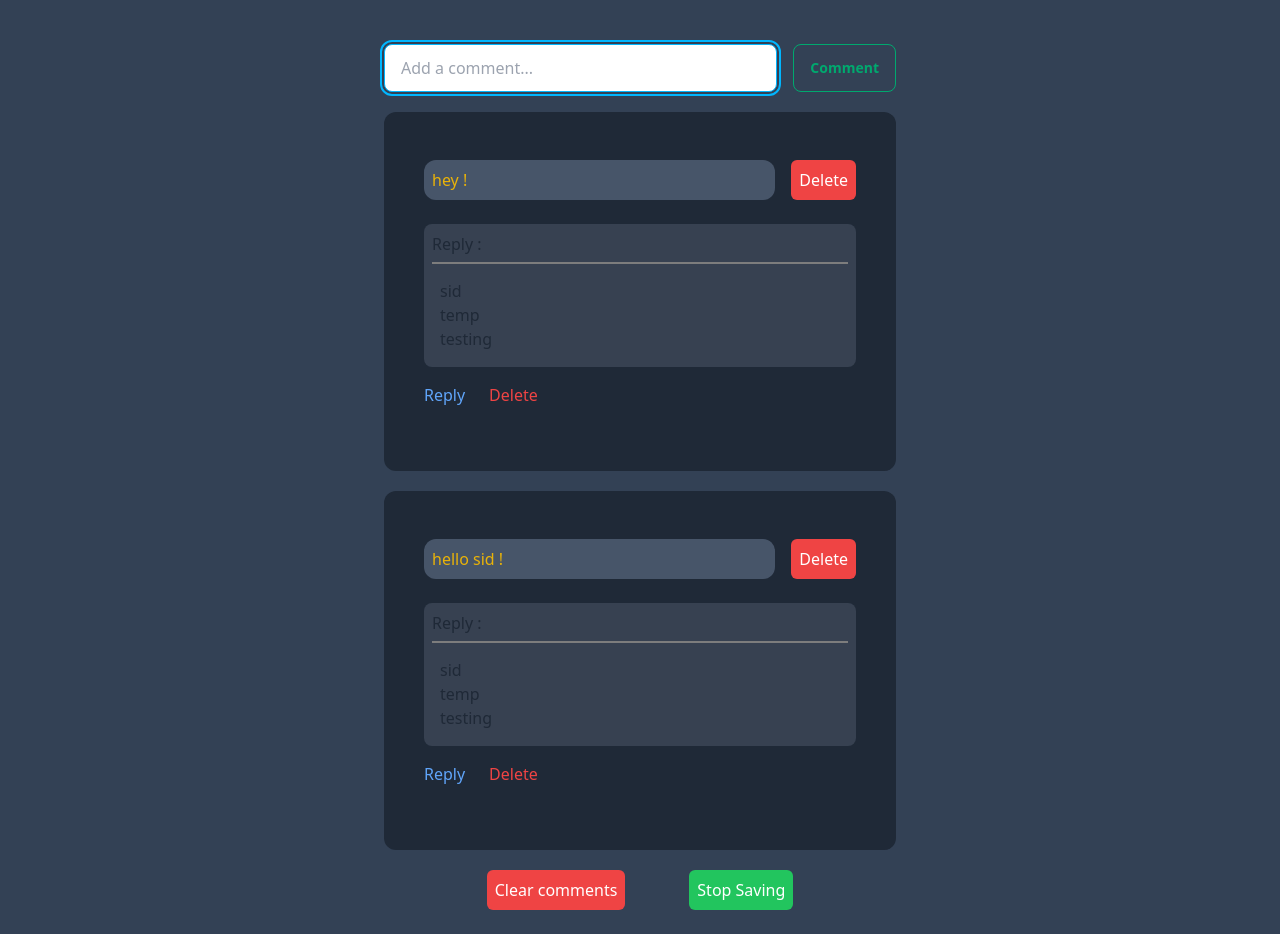
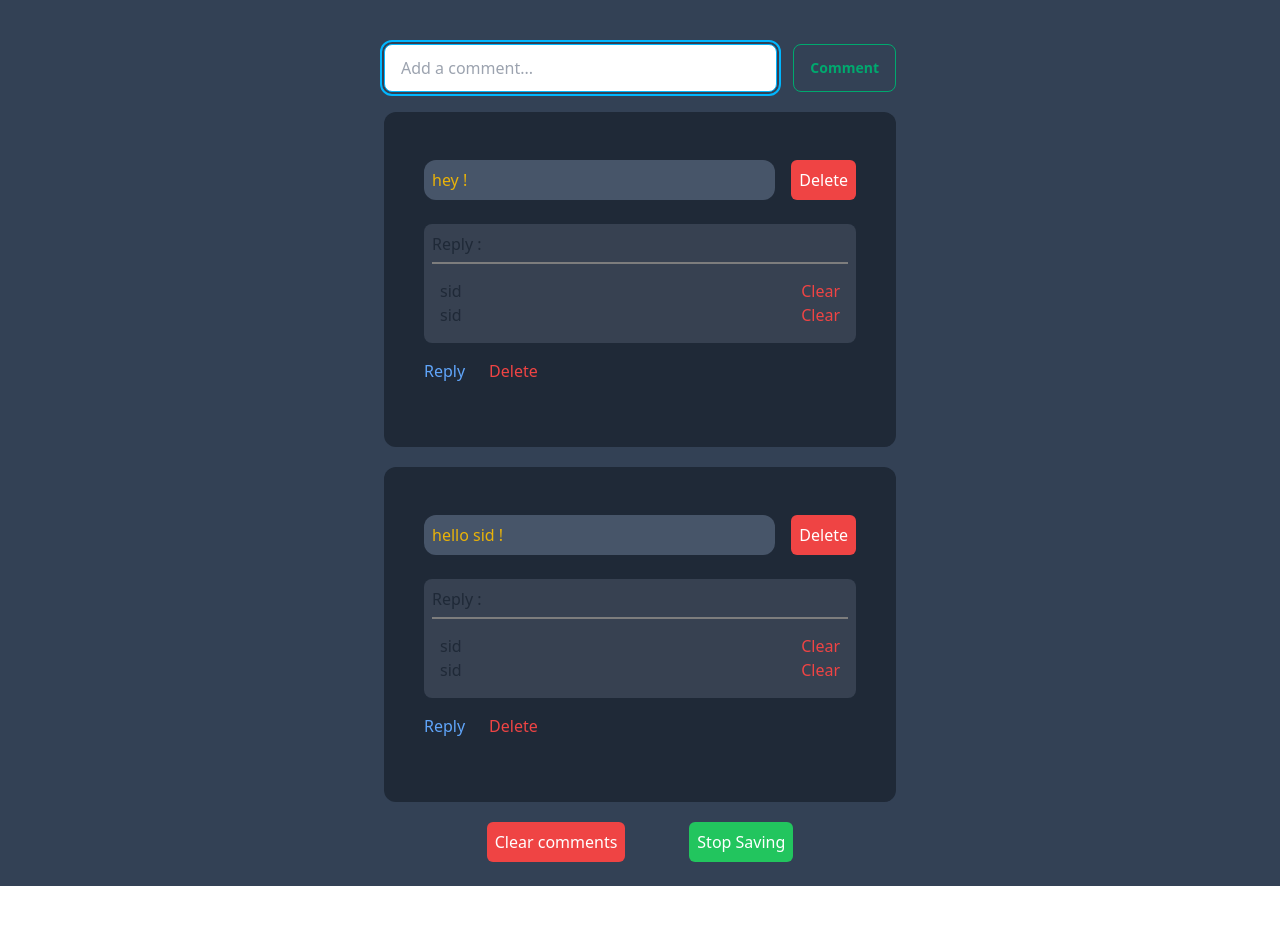
Before and after one commit to kevit-siddharth-singh/React-Comment-component, a React (Vite) app: page / in a window 1280 px wide. After the commit the page ends 886 px from the top, so only its background shows below. Built offline with nearby package versions, Linux system fonts and the light colour scheme.

Commit message:
Added Specific Reply Delete Functionality

```diff
--- a/src/App.jsx
+++ b/src/App.jsx
@@ -51,12 +51,15 @@ const App = () => {
   };
 
   return (
-    <form onSubmit={handleSubmit}>
     <div className="comment-container bg-slate-700 py-6 flex flex-col items-center justify-center gap-5">
       {/* Sid: This modal is hidden Initially */}
       <Modal />
       {/* Sid: This modal is hidden Initially */}
-        <div className="input-field flex gap-4  justify-between w-4/5 sm:w-2/5 ">
+
+      <form
+        onSubmit={handleSubmit}
+        className="flex gap-4  justify-between w-4/5 sm:w-2/5"
+      >
         <InputBox
           tagID={"commentInput"}
           text={"Add a comment..."}
@@ -70,13 +73,14 @@ const App = () => {
         >
           Comment
         </button>
-        </div>
+      </form>
+
       {COMMENT_DATA?.map((comment, index) => (
         <Comment
           key={index}
           comment={comment.comment}
           replies={comment.replies}
-            id={comment.id}
+          commentId={comment.id}
         />
       ))}
       <div className="dangerous-btn flex gap-16">
@@ -94,7 +98,6 @@ const App = () => {
         </button>
       </div>
     </div>
-    </form>
   );
 };
 
--- a/src/Components/Comment.jsx
+++ b/src/Components/Comment.jsx
@@ -1,9 +1,14 @@
 import React, { useState, useRef, useEffect } from "react";
 import InputBox from "./InputBox";
 import { useDispatch, useSelector } from "react-redux";
-import { addReply, deleteReply, deleteSpecificComment } from "../store/Actions";
+import {
+  addReply,
+  deleteReply,
+  deleteSpecificComment,
+  deleteSpecificReply,
+} from "../store/Actions";
 
-const Comment = ({ id, comment, replies }) => {
+const Comment = ({ commentId, comment, replies }) => {
   const dispatch = useDispatch();
 
   const COMMENT_DATA = useSelector((state) => state.comments);
@@ -27,10 +32,12 @@ const Comment = ({ id, comment, replies }) => {
   const [reply, setReply] = useState("");
 
   // NOTE : ADD REPLY HANDLING FUNCTION
-  function handleReply() {
+  function handleReply(e) {
+    e.preventDefault();
     if (reply !== "") {
       const replyData = {
-        id: id,
+        commentId: commentId,
+        replyId: Date.now(),
         reply: reply,
       };
       setEmptyReplies(false);
@@ -46,7 +53,7 @@ const Comment = ({ id, comment, replies }) => {
 
   function handleReplyDelete() {
     const replyData = {
-      id: id,
+      id: commentId,
     };
     setEmptyReplies(true);
     dispatch(deleteReply(replyData));
@@ -54,11 +61,24 @@ const Comment = ({ id, comment, replies }) => {
 
   // Sid: Handling Deletion of Reply
 
+  // Sid: Handling Deletion of Specific Reply
+
+  function handleSpecificReplyDelete(id) {
+    const replyData = {
+      commentId: commentId,
+      replyId: id,
+    };
+
+    dispatch(deleteSpecificReply(replyData));
+  }
+
+  // Sid: Handling Deletion of Specific Reply
+
   // Note: Handling Deletion of Specific Comment
 
   function handleSpecificCommentDelete() {
     const commentData = {
-      id: id,
+      id: commentId,
     };
 
     dispatch(deleteSpecificComment(commentData));
@@ -86,9 +106,18 @@ const Comment = ({ id, comment, replies }) => {
               <h2>Reply :</h2>
               <hr />
               <div className="replied p-2 w-full">
-                {replies.map((reply, index) => (
-                  <p key={index}>{reply}</p>
+                {replies.map((reply) => (
+                  <div key={reply.id} className="flex justify-between">
+                    <p>{reply.reply}</p>
+                    <button
+                      onClick={() => handleSpecificReplyDelete(reply.id)}
+                      className="text-red-500"
+                    >
+                      Clear
+                    </button>
+                  </div>
                 ))}
+                {/* {console.log({ replies })} */}
               </div>
             </div>
           </div>
@@ -107,7 +136,7 @@ const Comment = ({ id, comment, replies }) => {
               </button>
             )}
 
-            {!emptyReplies && (
+            {replies.length !== 0 && (
               <button
                 className="delete text-red-500 p-2"
                 onClick={handleReplyDelete}
@@ -117,12 +146,17 @@ const Comment = ({ id, comment, replies }) => {
             )}
           </div>
           {replyToggle && (
+            <form
+              onSubmit={(e) => handleReply(e)}
+
+            >
               <InputBox
                 tagID={"replyInput"}
                 text="reply.."
                 setFunction={setReply}
                 value={reply}
               />
+            </form>
           )}
         </div>
       </div>
--- a/src/store/Actions.js
+++ b/src/store/Actions.js
@@ -5,6 +5,7 @@ import {
   DELETE_REPLY,
   DELETE_COMMENTS,
   DELETE_SPECIFIC_COMMENT,
+  DELETE_SPECIFIC_REPLY,
 } from "./actionTypes";
 
 export const addComment = (comment) => ({
@@ -12,9 +13,9 @@ export const addComment = (comment) => ({
   payload: comment,
 });
 
-export const addReply = (reply) => ({
+export const addReply = (replyData) => ({
   type: ADD_REPLY,
-  payload: reply,
+  payload: replyData,
 });
 
 export const deleteReply = (reply) => ({
@@ -29,3 +30,7 @@ export const deleteSpecificComment = (commentData) => ({
 export const deleteComments = () => ({
   type: DELETE_COMMENTS,
 });
+export const deleteSpecificReply = (data) => ({
+  type: DELETE_SPECIFIC_REPLY,
+  payload: data,
+});
--- a/src/store/actionTypes.js
+++ b/src/store/actionTypes.js
@@ -4,3 +4,4 @@ export const ADD_REPLY = "ADD_REPLY"; // For initializing comments, if needed
 export const DELETE_REPLY = "DELETE_REPLY";
 export const DELETE_COMMENTS = "DELETE_COMMENTS";
 export const DELETE_SPECIFIC_COMMENT = "DELETE_SPECIFIC_COMMENT";
+export const DELETE_SPECIFIC_REPLY = "DELETE_SPECIFIC_REPLY";
--- a/src/store/store.js
+++ b/src/store/store.js
@@ -4,6 +4,7 @@ import {
   ADD_REPLY,
   DELETE_COMMENTS,
   DELETE_SPECIFIC_COMMENT,
+  DELETE_SPECIFIC_REPLY,
 } from "./actionTypes";
 import { createStore } from "redux";
 
@@ -15,12 +16,30 @@ const initialState = {
     {
       id: 1,
       comment: "hey !",
-      replies: ["sid", "temp", "testing"],
+      replies: [
+        {
+          id: 1,
+          reply: "sid",
+        },
+        {
+          id: 2,
+          reply: "sid",
+        },
+      ],
     },
     {
       id: 2,
       comment: "hello sid !",
-      replies: ["sid", "temp", "testing"],
+      replies: [
+        {
+          id: 1,
+          reply: "sid",
+        },
+        {
+          id: 2,
+          reply: "sid",
+        },
+      ],
     },
   ],
 };
@@ -37,14 +56,35 @@ const reducer = (state = initialState, action) => {
       return {
         ...state,
         comments: state.comments.map((comment) =>
-          comment.id === action.payload.id
+          comment.id === action.payload.commentId
             ? {
                 ...comment,
-                replies: [...comment.replies, action.payload.reply],
+                replies: [
+                  ...comment.replies,
+                  {
+                    id: action.payload.replyId,
+                    reply: action.payload.reply,
+                  },
+                ],
               }
             : comment
         ),
       };
+    case DELETE_SPECIFIC_REPLY:
+      return {
+        ...state,
+        comments: state.comments.map((comment) =>
+          comment.id === action.payload.commentId
+            ? {
+                ...comment,
+                replies: comment.replies.filter(
+                  (reply) => reply.id !== action.payload.replyId
+                ),
+              }
+            : comment
+        ),
+      };
+
     case DELETE_REPLY:
       return {
         ...state,
```
Lines whose indentation alone changed are shown as unchanged.
